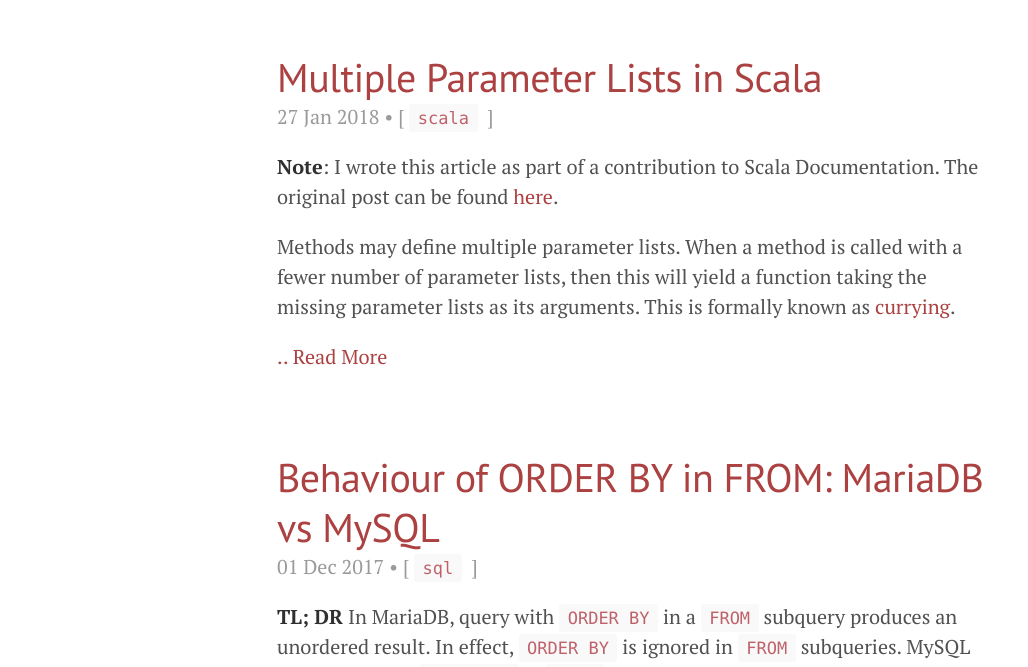
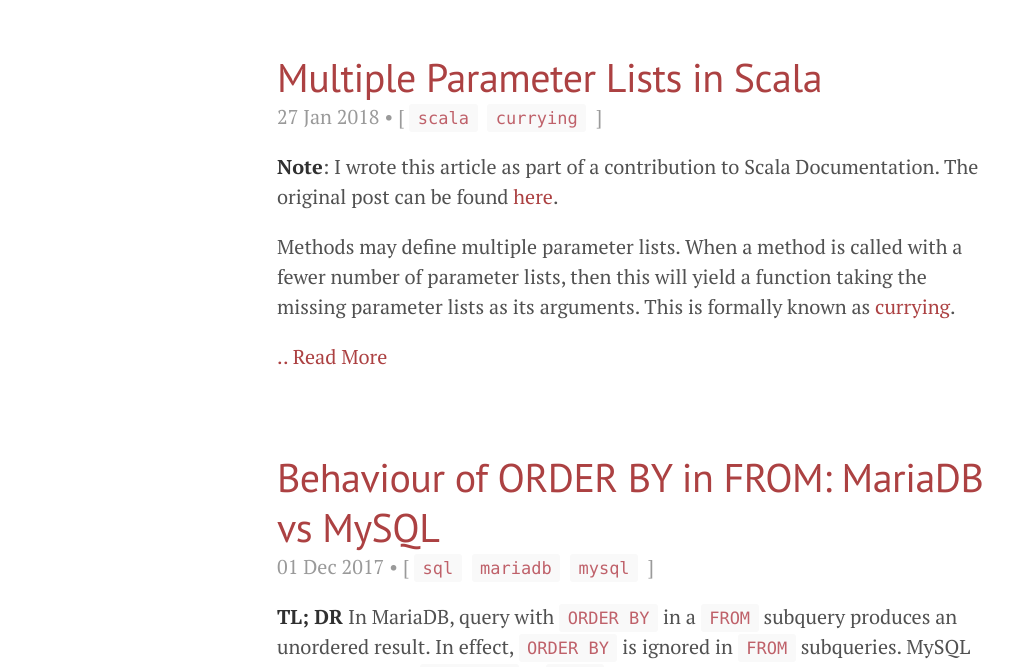
Before and after one commit to sujithjay/sujithjay.github.io, a Jekyll site: the page built from index.html, in a window 1280 px wide. Shown: the part 1212-1879 px from the top of the page, without its empty margins (3-1031 px from the left). Built offline with Jekyll 4.4.1, drawn with Linux system fonts in a browser that asks for light colours; nearby versions of some CDN libraries; the list of posts is cut into pages by our own code.

Commit message:
Add additional tags

```diff
--- a/_posts/2017-12-01-Order-By-In-From-Subquery-MariaDB-MySQL.md
+++ b/_posts/2017-12-01-Order-By-In-From-Subquery-MariaDB-MySQL.md
@@ -4,7 +4,7 @@
 title: "Behaviour of ORDER BY in FROM: MariaDB vs MySQL"
 desc: Difference between MariaDB and MySQL in handling of FROM subquery
 author: Sujith Jay Nair
-tags: sql
+tags: sql mariadb mysql
 permalink: /2017/12/01/Order-By-in-From-Subquery-MariaDB-MySQL/
 redirect_from: /2017/12/01/A-Point-of-Distinction-between-MariaDB-and-MySQL/
 ---
--- a/_posts/2018-01-27-Multiple-Parameter-Lists-In-Scala.md
+++ b/_posts/2018-01-27-Multiple-Parameter-Lists-In-Scala.md
@@ -4,7 +4,7 @@
 title: Multiple Parameter Lists in Scala
 desc: A small tutorial on Currying in Scala
 author: Sujith Jay Nair
-tags: scala
+tags: scala currying
 permalink: /2018/01/27/Multiple-Parameter-Lists-in-Scala/
 ---
 
```
